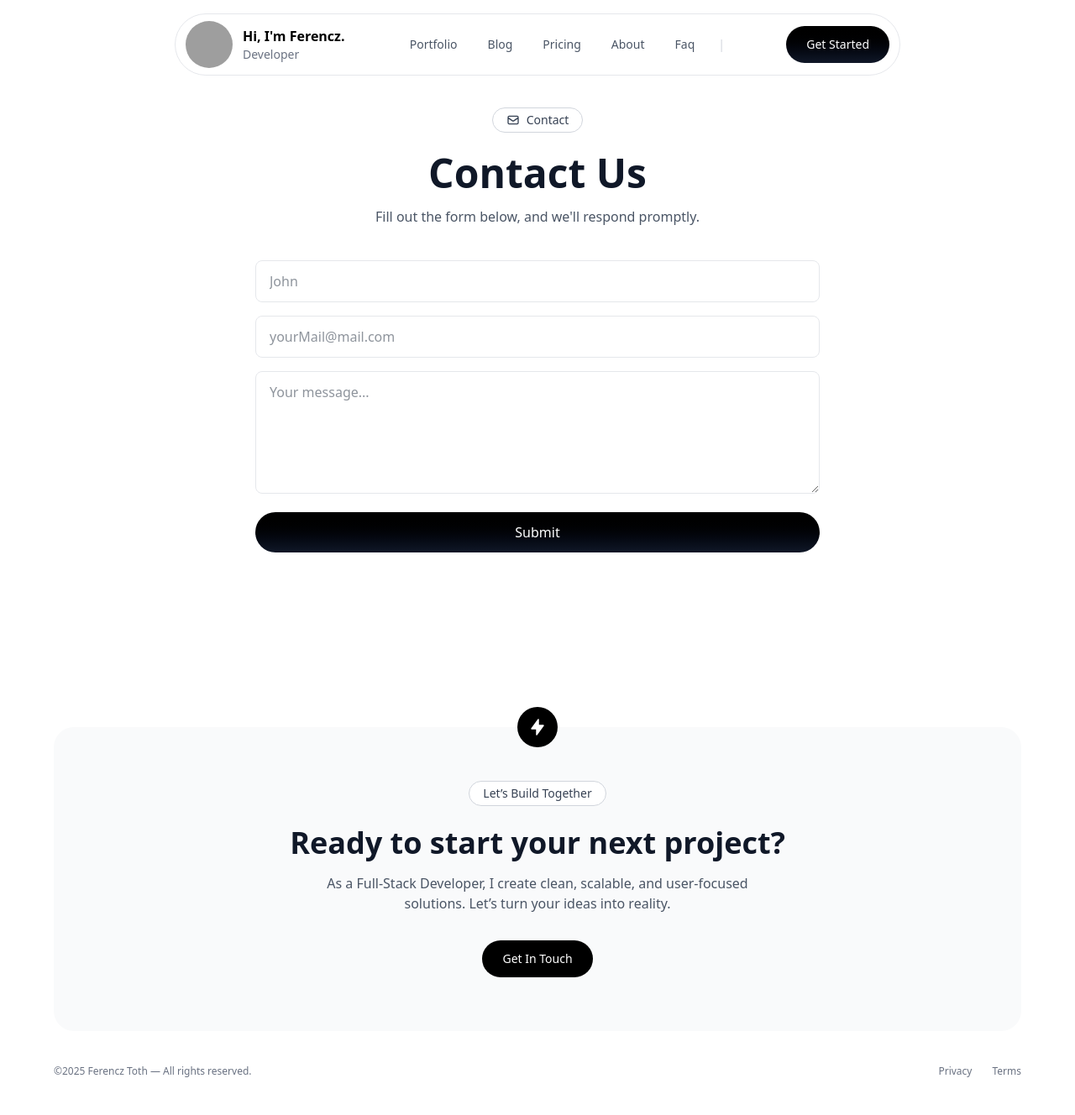
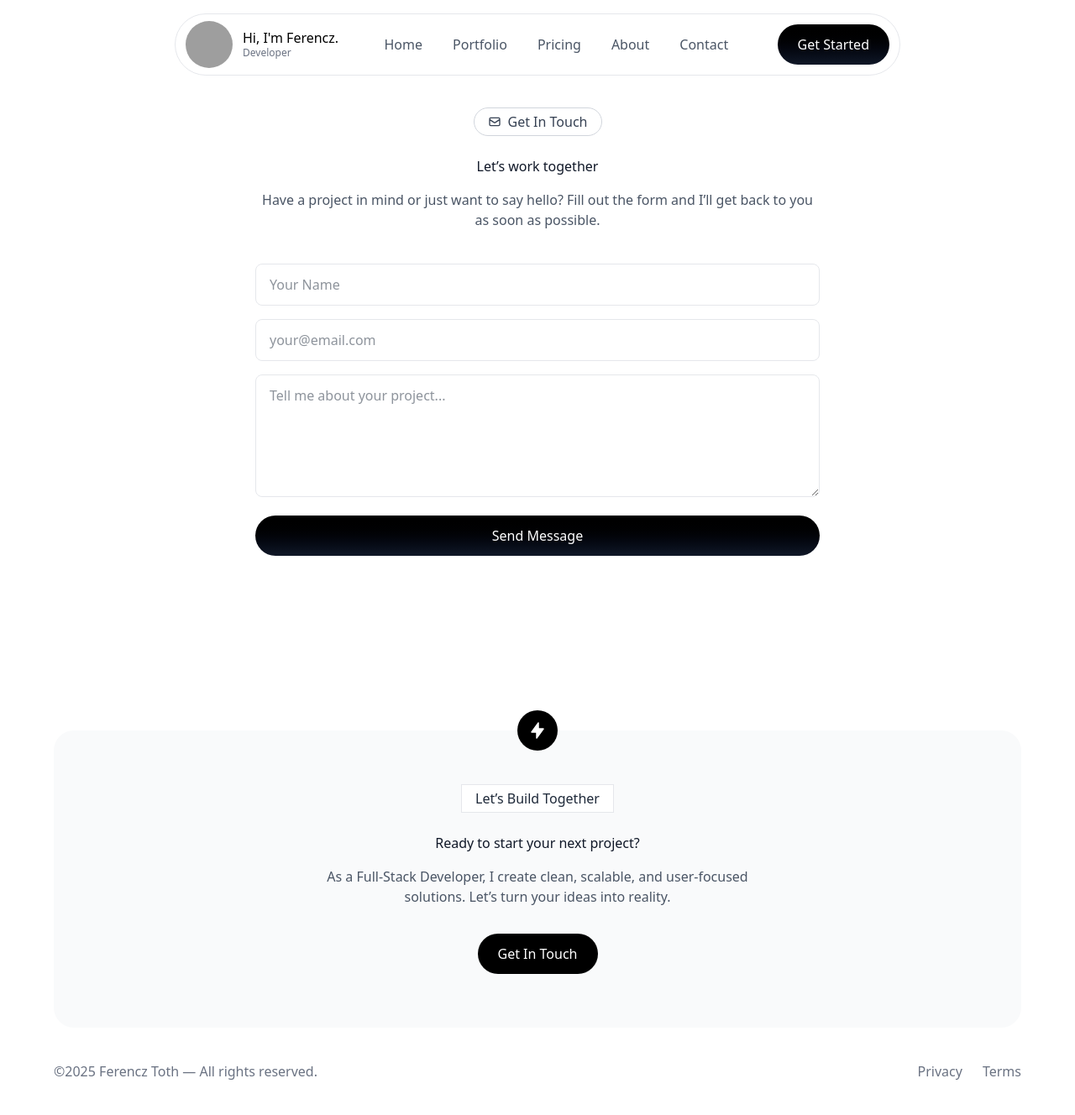
Before and after one commit to TothFerencz/new-portfolio, a Laravel app: page /contact in a window 1280 px wide. Shown: the whole page at 84% size. Before the commit the page ends 1283 px from the top, so only its background shows below. Run offline with Laravel 12, Linux system fonts and the light colour scheme; style sheets or scripts are compiled from the project's sources; grey boxes are pictures that could not be loaded.

Commit message:
add: fixes

```diff
--- a/resources/views/layouts/footer.blade.php
+++ b/resources/views/layouts/footer.blade.php
@@ -13,31 +13,30 @@
         </div>
 
         <!-- Badge -->
-        <span
-            class="inline-flex items-center bg-white text-gray-700 text-sm px-4 py-1 rounded-full border border-gray-300 mb-6">
+        <span class="inline-flex items-center justify-center bg-white border border-gray-200 px-4 py-1 text-detail mb-6">
             Let’s Build Together
         </span>
 
         <!-- Headline -->
-        <h2 class="text-2xl sm:text-3xl md:text-4xl font-bold text-gray-900 mb-4">
+        <h2 class="text-title font-contrast-thin text-gray-900 mb-4">
             Ready to start your next project?
         </h2>
 
         <!-- Leírás -->
-        <p class="text-gray-600 max-w-xl mx-auto mb-8 text-base">
+        <p class="text-body text-gray-600 max-w-xl mx-auto mb-8">
             As a Full-Stack Developer, I create clean, scalable, and user-focused solutions. Let’s turn your ideas into
             reality.
         </p>
 
         <!-- Gomb -->
         <a href="{{ url('/contact') }}"
-            class="inline-block px-6 py-3 rounded-full bg-black text-white text-sm font-medium hover:bg-gray-900 transition">
+            class="inline-block px-6 py-3 rounded-full bg-black text-white text-detail hover:bg-gray-900 transition">
             Get In Touch
         </a>
     </div>
 
     <!-- Alsó sor -->
-    <div class="max-w-6xl mx-auto mt-10 flex flex-col sm:flex-row justify-between items-center text-xs text-gray-500">
+    <div class="max-w-6xl mx-auto mt-10 flex flex-col sm:flex-row justify-between items-center text-detail text-gray-500">
         <p>©2025 Ferencz Toth — All rights reserved.</p>
         <div class="flex space-x-6 mt-4 sm:mt-0">
             <a href="#" class="hover:text-gray-900">Privacy</a>
--- a/resources/views/layouts/navbar.blade.php
+++ b/resources/views/layouts/navbar.blade.php
@@ -7,35 +7,36 @@
             <img src="{{ asset('storage/myphoto.png') }}" alt="Profile"
                 class="w-14 h-14 rounded-full object-cover object-top">
             <div class="leading-tight">
-                <p class="font-semibold text-sm sm:text-base">Hi, I'm Ferencz.</p>
-                <p class="text-gray-500 text-xs sm:text-sm">Developer</p>
+                <p class="text-detail sm:text-body">Hi, I'm Ferencz.</p>
+                <p class="text-gray-500 text-xs sm:text-detail">Developer</p>
             </div>
         </div>
 
         <!-- Közép: menü -->
-        <div class="hidden md:flex flex-1 justify-center items-center space-x-5 text-sm">
-            <a href="{{ url('') }}" class="px-2 py-2 font-medium text-gray-600 hover:text-black transition">
+        <div class="hidden md:flex flex-1 justify-center items-center space-x-5 text-detail">
+            <a href="#home" class="px-2 py-2 text-gray-600 hover:text-black transition">
+                Home
+            </a>
+            <a href="#portfolio" class="px-2 py-2 text-gray-600 hover:text-black transition">
                 Portfolio
             </a>
-            <a href="{{ url('') }}" class="px-2 py-2 font-medium text-gray-600 hover:text-black transition">
-                Blog
-            </a>
-            <a href="{{ url('') }}" class="px-2 py-2 font-medium text-gray-600 hover:text-black transition">
+
+            <a href="#pricing" class="px-2 py-2 text-gray-600 hover:text-black transition">
                 Pricing
             </a>
-            <a href="{{ url('') }}" class="px-2 py-2 font-medium text-gray-600 hover:text-black transition">
+            <a href="#about" class="px-2 py-2 text-gray-600 hover:text-black transition">
                 About
             </a>
-            <a href="{{ url('') }}" class="px-2 py-2 font-medium text-gray-600 hover:text-black transition">
-                Faq
+            <a href="/contact" class="px-2 py-2 text-gray-600 hover:text-black transition">
+                Contact
             </a>
-            <span class="text-gray-300">|</span>
+
         </div>
 
         <!-- Jobb oldal: Get Started -->
         <div class="hidden md:flex">
             <a href="{{ url('/contact') }}"
-                class="ml-1 px-6 py-3 rounded-full bg-gradient-to-b from-black to-gray-900 text-white text-sm hover:opacity-90 transition">
+                class="ml-1 px-6 py-3 rounded-full bg-gradient-to-b from-black to-gray-900 text-white text-detail hover:opacity-90 transition">
                 Get Started
             </a>
         </div>
@@ -51,7 +52,7 @@
 
     <!-- Mobil menü -->
     <div id="mobile-menu"
-        class="hidden md:hidden bg-white/90 backdrop-blur-md mt-2 rounded-2xl border border-gray-200 p-4 space-y-2 text-sm">
+        class="hidden md:hidden bg-white/90 backdrop-blur-md mt-2 rounded-2xl border border-gray-200 p-4 space-y-2 text-detail">
         <a href="{{ url('/portfolio') }}"
             class="block px-3 py-2 rounded-md text-gray-600 hover:text-black hover:bg-gray-100">
             Portfolio
@@ -73,7 +74,7 @@
             Faq
         </a>
         <a href="{{ url('/contact') }}"
-            class="block w-full text-center px-5 py-2 rounded-full bg-black text-white text-xs font-medium hover:bg-gray-900">
+            class="block w-full text-center px-5 py-2 rounded-full bg-black text-white text-detail hover:bg-gray-900">
             Get Started
         </a>
     </div>
--- a/resources/views/sections/contact-form.blade.php
+++ b/resources/views/sections/contact-form.blade.php
@@ -2,33 +2,34 @@
     <div class="max-w-2xl mx-auto text-center">
         <!-- Badge -->
         <span
-            class="inline-flex items-center bg-white text-gray-700 text-sm px-4 py-1 rounded-full border border-gray-300 mb-6">
+            class="inline-flex items-center bg-white text-gray-700 text-detail px-4 py-1 rounded-full border border-gray-300 mb-6">
             <svg xmlns="http://www.w3.org/2000/svg" class="w-4 h-4 mr-2" fill="none" viewBox="0 0 24 24"
                 stroke="currentColor" stroke-width="2">
                 <path stroke-linecap="round" stroke-linejoin="round"
                     d="M3 8l7.89 5.26a2 2 0 002.22 0L21 8M5 19h14a2 2 0 002-2V7a2 2 0 00-2-2H5a2 2 0 00-2 2v10a2 2 0 002 2z" />
             </svg>
-            Contact
+            Get In Touch
         </span>
 
         <!-- Cím -->
-        <h2 class="text-3xl sm:text-4xl md:text-5xl font-bold text-gray-900 mb-4">
-            Contact Us
+        <h2 class="text-title font-contrast-thin text-gray-900 mb-4">
+            Let’s work together
         </h2>
 
         <!-- Leírás -->
-        <p class="text-gray-600 mb-10">
-            Fill out the form below, and we'll respond promptly.
+        <p class="text-body text-gray-600 mb-10">
+            Have a project in mind or just want to say hello?
+            Fill out the form and I’ll get back to you as soon as possible.
         </p>
 
         @if (session('status'))
-            <div class="mb-6 rounded-lg bg-green-100 px-4 py-3 text-sm text-green-800">
+            <div class="mb-6 rounded-lg bg-green-100 px-4 py-3 text-detail text-green-800">
                 {{ session('status') }}
             </div>
         @endif
 
         @if ($errors->any())
-            <div class="mb-6 rounded-lg bg-red-100 px-4 py-3 text-sm text-red-800">
+            <div class="mb-6 rounded-lg bg-red-100 px-4 py-3 text-detail text-red-800">
                 <ul class="list-disc space-y-1 pl-5 text-left">
                     @foreach ($errors->all() as $error)
                         <li>{{ $error }}</li>
@@ -40,21 +41,21 @@
         <!-- Form -->
         <form action="{{ route('contact.submit') }}" method="POST" class="space-y-4">
             @csrf
-            <input type="text" name="name" placeholder="John"
+            <input type="text" name="name" placeholder="Your Name"
                 class="w-full rounded-lg border border-gray-200 px-4 py-3 focus:outline-none focus:ring-2 focus:ring-black"
                 required>
 
-            <input type="email" name="email" placeholder="yourMail@mail.com"
+            <input type="email" name="email" placeholder="your@email.com"
                 class="w-full rounded-lg border border-gray-200 px-4 py-3 focus:outline-none focus:ring-2 focus:ring-black"
                 required>
 
-            <textarea name="message" rows="5" placeholder="Your message..."
+            <textarea name="message" rows="5" placeholder="Tell me about your project..."
                 class="w-full rounded-lg border border-gray-200 px-4 py-3 focus:outline-none focus:ring-2 focus:ring-black"
                 required></textarea>
 
             <button type="submit"
-                class="w-full py-3 rounded-full bg-gradient-to-b from-black to-gray-900 text-white font-medium hover:opacity-90 transition">
-                Submit
+                class="w-full py-3 rounded-full bg-gradient-to-b from-black to-gray-900 text-white text-detail hover:opacity-90 transition">
+                Send Message
             </button>
         </form>
     </div>
--- a/resources/views/sections/text.blade.php
+++ b/resources/views/sections/text.blade.php
@@ -1,7 +1,7 @@
 <!-- resources/views/partials/text.blade.php -->
 <section class="bg-[#1e2026] py-30 px-6">
     <div class="max-w-6xl mx-auto text-center">
-        <p class="text-white text-lg sm:text-xl md:text-2xl leading-relaxed">
+        <p class="text-white text-base md:text-lg  leading-relaxed">
             As a Full Stack Developer, I craft clean, scalable and efficient web applications.
             Focused on performance, usability and long-term maintainability.
         </p>
--- a/routes/web.php
+++ b/routes/web.php
@@ -1,18 +1,19 @@
 <?php
-
 
 use App\Http\Controllers\ContactMessageController;
 use App\Http\Controllers\ProjectController;
+use App\Models\PricingPlan;
 use App\Models\Project;
 use Illuminate\Support\Facades\Route;
 
 Route::get('/', function () {
     $projects = Project::latest()->take(4)->get();
-    return view('pages.home', compact('projects'));
+    $pricingPlans = PricingPlan::ordered()->get();
+
+    return view('pages.home', compact('projects', 'pricingPlans'));
 });
 
 Route::get('/contact', function () {
-
     return view('pages.contact');
 });
 
```
Also changed, not shown: resources/views/sections/about.blade.php (+23 -26 lines), resources/views/sections/header.blade.php (+21 -21 lines), resources/views/sections/portfolio.blade.php (+7 -8 lines), resources/views/sections/price.blade.php (+48 -64 lines), resources/views/sections/priority.blade.php (+12 -13 lines), resources/views/sections/work.blade.php (+8 -22 lines).
